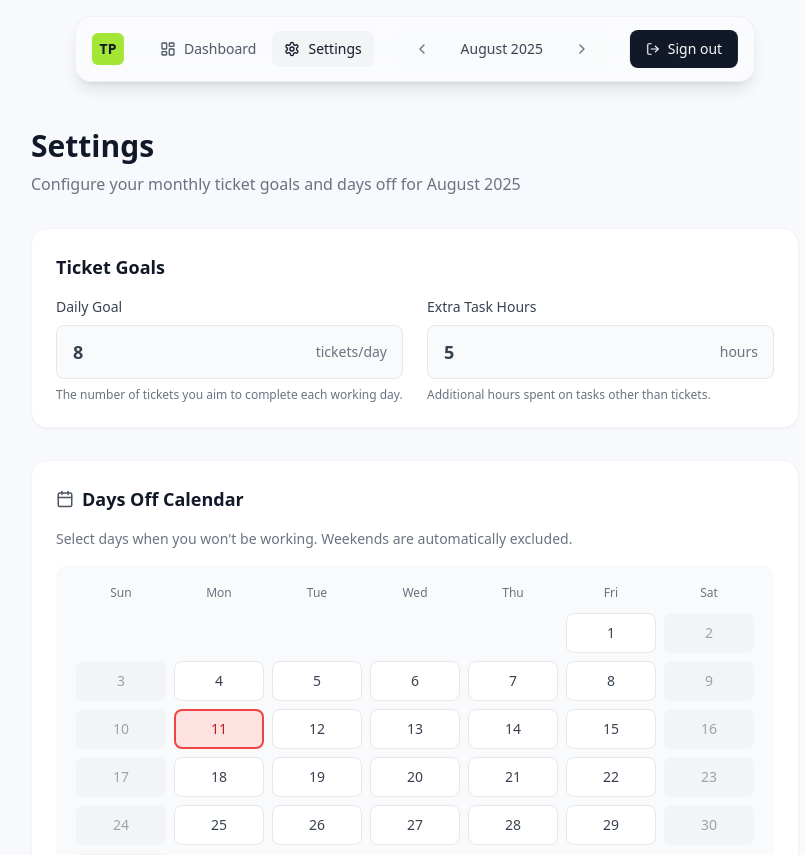
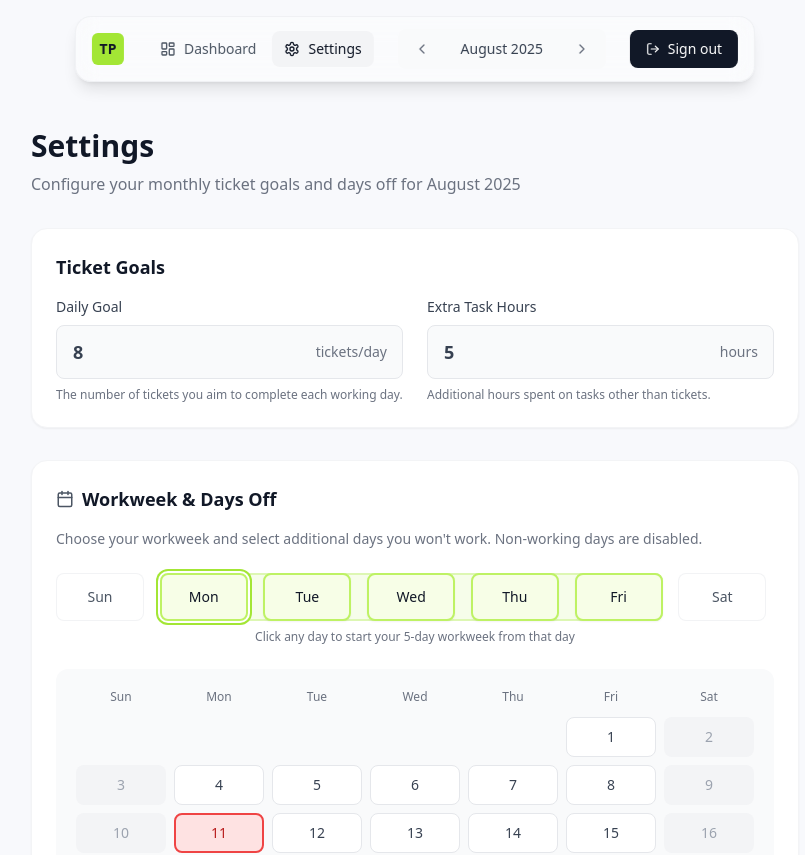
Before and after one commit to lucas-bids/wpml-pace-tracker, a React app: page /settings in a window 1280 px wide. Shown: the top 855 px of the page, without its empty margins (225-1030 px from the left). Built offline with nearby package versions, Linux system fonts and the light colour scheme; the HTML template or start-up script is replaced by a standard one.

Commit message:
feat(settings): add interactive workweek selector with aligned overlay and lime highlight styling

```diff
--- a/src/pages/Settings.tsx
+++ b/src/pages/Settings.tsx
@@ -1,5 +1,5 @@
-import React, { useState } from 'react';
-import { CalendarIcon, SaveIcon } from 'lucide-react';
+import React, { useEffect, useMemo, useRef, useState } from "react";
+import { CalendarIcon, SaveIcon } from "lucide-react";
 
 interface MonthSettings {
   dailyGoal: number;
@@ -13,58 +13,123 @@ interface SettingsProps {
   currentMonth: Date;
 }
 
+type Segment = { left: number; width: number; top: number; height: number };
+
 export function Settings({
   settings,
   onUpdateSettings,
-  currentMonth
+  currentMonth,
 }: SettingsProps) {
   const [dailyGoal, setDailyGoal] = useState<number>(settings.dailyGoal);
-  const [extraTaskHours, setExtraTaskHours] = useState<number>(settings.extraTaskHours);
+  const [extraTaskHours, setExtraTaskHours] = useState<number>(
+    settings.extraTaskHours,
+  );
   const [daysOff, setDaysOff] = useState<number[]>(settings.daysOff);
+
+  // Workweek state - 0=Sun ... 6=Sat, always 5 days
+  const [workStart, setWorkStart] = useState(1); // default Mon
+  const workLength = 5; // fixed 5 days
+
+  // ---- helpers ----
+  const isWorkingDay = (dow: number) => (dow - workStart + 7) % 7 < workLength;
+
   const handleSubmit = (e: React.FormEvent) => {
     e.preventDefault();
     onUpdateSettings({
       dailyGoal: Number(dailyGoal),
       extraTaskHours: Number(extraTaskHours),
-      daysOff
+      daysOff,
     });
   };
+
   const handleDayToggle = (day: number) => {
-    if (daysOff.includes(day)) {
-      setDaysOff(daysOff.filter(d => d !== day));
-    } else {
-      setDaysOff([...daysOff, day]);
-    }
+    setDaysOff((prev) =>
+      prev.includes(day) ? prev.filter((d) => d !== day) : [...prev, day],
+    );
   };
-  // Generate calendar days
-  const getDaysInMonth = (year: number, month: number) => {
-    return new Date(year, month + 1, 0).getDate();
-  };
-  const getFirstDayOfMonth = (year: number, month: number) => {
-    return new Date(year, month, 1).getDay();
-  };
+
+  // Generate calendar
   const year = currentMonth.getFullYear();
   const month = currentMonth.getMonth();
-  const daysInMonth = getDaysInMonth(year, month);
-  const firstDay = getFirstDayOfMonth(year, month);
-  // Create calendar grid
-  const calendarDays = [];
-  const dayNames = ['Sun', 'Mon', 'Tue', 'Wed', 'Thu', 'Fri', 'Sat'];
-  // Add empty cells for days before the first day of the month
-  for (let i = 0; i < firstDay; i++) {
-    calendarDays.push(null);
+  const dayNames = ["Sun", "Mon", "Tue", "Wed", "Thu", "Fri", "Sat"];
+
+  const daysInMonth = useMemo(
+    () => new Date(year, month + 1, 0).getDate(),
+    [year, month],
+  );
+  const firstDay = useMemo(
+    () => new Date(year, month, 1).getDay(),
+    [year, month],
+  );
+
+  const calendarDays: (number | null)[] = useMemo(() => {
+    const arr: (number | null)[] = [];
+    for (let i = 0; i < firstDay; i++) arr.push(null);
+    for (let d = 1; d <= daysInMonth; d++) arr.push(d);
+    return arr;
+  }, [firstDay, daysInMonth]);
+
+  const formatMonth = (date: Date) =>
+    date.toLocaleDateString("en-US", { month: "long", year: "numeric" });
+
+  // ---------- PERFECT OVERLAY ALIGNMENT (measured in px) ----------
+  const gridRef = useRef<HTMLDivElement | null>(null);
+  const btnRefs = useRef<(HTMLButtonElement | null)[]>([]);
+  const [segments, setSegments] = useState<Segment[]>([]);
+
+  // Build selected index ranges (handles wrap)
+  const selectedRanges = useMemo(() => {
+    const end = (workStart + workLength - 1) % 7;
+    if (workStart + workLength <= 7) {
+      // one continuous range
+      return [[workStart, workStart + workLength - 1]] as [number, number][];
     }
-  // Add actual days
-  for (let i = 1; i <= daysInMonth; i++) {
-    calendarDays.push(i);
-  }
-  const formatMonth = (date: Date) => {
-    return date.toLocaleDateString('en-US', {
-      month: 'long',
-      year: 'numeric'
+    // wrap: two ranges
+    return [
+      [workStart, 6],
+      [0, end],
+    ] as [number, number][];
+  }, [workStart, workLength]);
+
+  // Measure and set overlay segments
+  useEffect(() => {
+    const grid = gridRef.current;
+    if (!grid) return;
+
+    const compute = () => {
+      const gridBox = grid.getBoundingClientRect();
+      const firstBtn = btnRefs.current.find(Boolean);
+      if (!firstBtn) return;
+
+      const top = firstBtn.getBoundingClientRect().top - gridBox.top;
+      const height = firstBtn.getBoundingClientRect().height;
+
+      const segs: Segment[] = selectedRanges.map(([startIdx, endIdx]) => {
+        const startEl = btnRefs.current[startIdx]!;
+        const endEl = btnRefs.current[endIdx]!;
+        const startBox = startEl.getBoundingClientRect();
+        const endBox = endEl.getBoundingClientRect();
+        const left = startBox.left - gridBox.left;
+        const width = endBox.right - startBox.left; // includes borders/gaps
+        return { left, width, top, height };
       });
+
+      setSegments(segs);
     };
-  return <div className="min-h-screen w-full bg-[#f8f9fc] text-gray-800">
+
+    // initial + on resize
+    compute();
+    const ro = new ResizeObserver(compute);
+    ro.observe(grid);
+    window.addEventListener("resize", compute);
+    return () => {
+      ro.disconnect();
+      window.removeEventListener("resize", compute);
+    };
+  }, [selectedRanges]);
+
+  return (
+    <div className="min-h-screen w-full bg-[#f8f9fc] text-gray-800">
       <main className="px-6 py-8 pt-32">
         <div className="max-w-3xl mx-auto">
           <div className="mb-8">
@@ -72,37 +137,62 @@ export function Settings({
               Settings
             </h1>
             <p className="text-gray-500">
-                Configure your monthly ticket goals and days off for{' '}
+              Configure your monthly ticket goals and days off for{" "}
               {formatMonth(currentMonth)}
             </p>
           </div>
+
           <form onSubmit={handleSubmit} className="space-y-8">
+            {/* Ticket Goals */}
             <div className="bg-white rounded-2xl shadow-sm border border-gray-100 p-6">
               <h3 className="text-lg font-semibold text-gray-900 mb-4">
                 Ticket Goals
               </h3>
               <div className="grid grid-cols-1 sm:grid-cols-2 gap-6">
                 <div className="space-y-2">
-                    <label htmlFor="daily-goal" className="block text-sm font-medium text-gray-700">
+                  <label
+                    htmlFor="daily-goal"
+                    className="block text-sm font-medium text-gray-700"
+                  >
                     Daily Goal
                   </label>
                   <div className="relative">
-                      <input id="daily-goal" type="number" min="1" value={dailyGoal} onChange={e => setDailyGoal(Number(e.target.value))} className="w-full px-4 py-3 bg-gray-50 border border-gray-200 rounded-lg focus:outline-none focus:ring-2 focus:ring-lime-500 focus:border-transparent text-lg font-bold text-gray-700" />
+                    <input
+                      id="daily-goal"
+                      type="number"
+                      min="1"
+                      value={dailyGoal}
+                      onChange={(e) => setDailyGoal(Number(e.target.value))}
+                      className="w-full px-4 py-3 bg-gray-50 border border-gray-200 rounded-lg focus:outline-none focus:ring-2 focus:ring-lime-500 focus:border-transparent text-lg font-bold text-gray-700"
+                    />
                     <span className="absolute right-4 top-1/2 -translate-y-1/2 text-sm text-gray-500">
                       tickets/day
                     </span>
                   </div>
                   <p className="text-xs text-gray-500 mt-1">
-                      The number of tickets you aim to complete each working
-                      day.
+                    The number of tickets you aim to complete each working day.
                   </p>
                 </div>
+
                 <div className="space-y-2">
-                    <label htmlFor="extra-hours" className="block text-sm font-medium text-gray-700">
+                  <label
+                    htmlFor="extra-hours"
+                    className="block text-sm font-medium text-gray-700"
+                  >
                     Extra Task Hours
                   </label>
                   <div className="relative">
-                      <input id="extra-hours" type="number" min="0" step="0.5" value={extraTaskHours} onChange={e => setExtraTaskHours(Number(e.target.value))} className="w-full px-4 py-3 bg-gray-50 border border-gray-200 rounded-lg focus:outline-none focus:ring-2 focus:ring-lime-500 focus:border-transparent text-lg font-bold text-gray-700" />
+                    <input
+                      id="extra-hours"
+                      type="number"
+                      min="0"
+                      step="0.5"
+                      value={extraTaskHours}
+                      onChange={(e) =>
+                        setExtraTaskHours(Number(e.target.value))
+                      }
+                      className="w-full px-4 py-3 bg-gray-50 border border-gray-200 rounded-lg focus:outline-none focus:ring-2 focus:ring-lime-500 focus:border-transparent text-lg font-bold text-gray-700"
+                    />
                     <span className="absolute right-4 top-1/2 -translate-y-1/2 text-sm text-gray-500">
                       hours
                     </span>
@@ -113,42 +203,132 @@ export function Settings({
                 </div>
               </div>
             </div>
+
+            {/* Workweek & Days Off */}
             <div className="bg-white rounded-2xl shadow-sm border border-gray-100 p-6">
               <h3 className="flex items-center text-lg font-semibold text-gray-900 mb-4">
                 <CalendarIcon size={18} className="mr-2 text-gray-600" />
-                  Days Off Calendar
+                Workweek & Days Off
               </h3>
-                <p className="text-sm text-gray-500 mb-4">
-                  Select days when you won't be working. Weekends are
-                  automatically excluded.
+              <p className="text-sm text-gray-500 mb-6">
+                Choose your workweek and select additional days you won't work.
+                Non-working days are disabled.
               </p>
+
+              {/* Workweek Slider */}
+              <div className="mb-6">
+                <div className="relative">
+                  {/* Overlay segments (measured) */}
+                  <div className="absolute inset-x-0 top-0 pointer-events-none z-0">
+                    {segments.map((seg, i) => (
+                      <div
+                        key={i}
+                        className="absolute bg-lime-400/10 border-2 border-lime-400/30 rounded-lg transition-all duration-300"
+                        style={{
+                          left: `${seg.left}px`,
+                          width: `${seg.width}px`,
+                          top: `${seg.top}px`,
+                          height: `${seg.height}px`,
+                        }}
+                      />
+                    ))}
+                  </div>
+
+                  {/* Pills */}
+                  <div
+                    ref={gridRef}
+                    className="grid grid-cols-7 gap-2 relative z-10"
+                  >
+                    {dayNames.map((day, index) => {
+                      const isSelected = isWorkingDay(index);
+                      const isSliderStart = index === workStart;
+
+                      return (
+                        <div key={index} className="relative">
+                          <button
+                            ref={(el) => (btnRefs.current[index] = el)}
+                            type="button"
+                            onClick={() => setWorkStart(index)}
+                            className={`
+                w-[5.5rem] h-12 rounded-lg flex items-center justify-center text-sm font-medium
+                transition-all duration-200 relative overflow-hidden
+                ${
+                  isSelected
+                    ? "bg-lime-50 border-2 border-lime-300 text-gray-900 shadow-sm"
+                    : "bg-white/35 backdrop-blur-md border border-gray-200/50 text-gray-600 hover:bg-white/50"
+                }
+                ${isSliderStart ? "ring-2 ring-lime-400 ring-offset-2" : ""}
+              `}
+                          >
+                            {day}
+
+                          </button>
+                        </div>
+                      );
+                    })}
+                  </div>
+                </div>
+
+                <p className="text-xs text-gray-500 mt-2 text-center">
+                  Click any day to start your 5-day workweek from that day
+                </p>
+              </div>
+
+              {/* Calendar */}
               <div className="bg-gray-50 rounded-xl p-5">
                 <div className="grid grid-cols-7 gap-2 mb-3">
-                    {dayNames.map((day, index) => <div key={index} className="text-center text-xs font-medium text-gray-500">
+                  {dayNames.map((day, index) => (
+                    <div
+                      key={index}
+                      className="text-center text-xs font-medium text-gray-500"
+                    >
                       {day}
-                      </div>)}
                     </div>
+                  ))}
+                </div>
+
                 <div className="grid grid-cols-7 gap-2">
                   {calendarDays.map((day, index) => {
-                    if (day === null) {
-                      return <div key={`empty-${index}`} className="h-10"></div>;
-                    }
+                    if (day === null)
+                      return <div key={`empty-${index}`} className="h-10" />;
+
                     const date = new Date(year, month, day);
                     const dayOfWeek = date.getDay();
-                    const isWeekend = dayOfWeek === 0 || dayOfWeek === 6;
+                    const isWorkingDayOfWeek = isWorkingDay(dayOfWeek);
                     const isDayOff = daysOff.includes(day);
-                    return <button key={`day-${day}`} type="button" disabled={isWeekend} onClick={() => !isWeekend && handleDayToggle(day)} className={`
+
+                    return (
+                      <button
+                        key={`day-${day}`}
+                        type="button"
+                        disabled={!isWorkingDayOfWeek}
+                        onClick={() =>
+                          isWorkingDayOfWeek && handleDayToggle(day)
+                        }
+                        className={`
                           h-10 rounded-lg flex items-center justify-center text-sm
-                            ${isWeekend ? 'bg-gray-100 text-gray-400' : isDayOff ? 'bg-red-100 text-red-700 font-medium border-2 border-red-500' : 'bg-white hover:bg-gray-100 text-gray-700 border border-gray-200'}
-                          `}>
+                          ${
+                            !isWorkingDayOfWeek
+                              ? "bg-gray-100 text-gray-400"
+                              : isDayOff
+                                ? "bg-red-100 text-red-700 font-medium border-2 border-red-500"
+                                : "bg-white hover:bg-gray-100 text-gray-700 border border-gray-200"
+                          }
+                        `}
+                      >
                         {day}
-                        </button>;
+                      </button>
+                    );
                   })}
                 </div>
               </div>
             </div>
+
             <div className="flex justify-end">
-                <button type="submit" className="flex items-center px-6 py-3 bg-lime-500 hover:bg-lime-600 text-gray-900 rounded-lg transition font-medium">
+              <button
+                type="submit"
+                className="flex items-center px-6 py-3 bg-lime-500 hover:bg-lime-600 text-gray-900 rounded-lg transition font-medium"
+              >
                 <SaveIcon size={18} className="mr-2" />
                 Save Settings
               </button>
@@ -156,5 +336,6 @@ export function Settings({
           </form>
         </div>
       </main>
-    </div>;
+    </div>
+  );
 }
```
Lines whose indentation alone changed are shown as unchanged.
